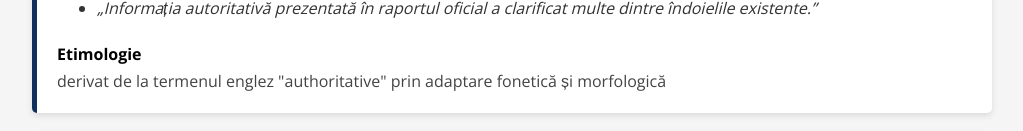
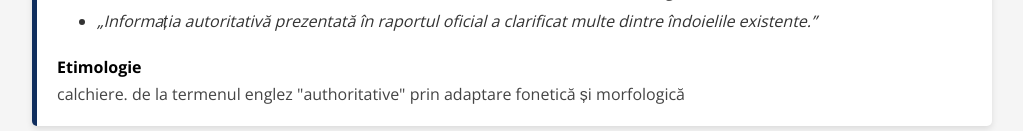
Before and after one commit to iuliuvisovan/nonlogisme, a React (Create React App) app: page / in a window 1280 px wide. Shown: the part 11604-11735 px from the top of the page, without its empty margins (128-1151 px from the left). Built offline with nearby package versions, Linux system fonts and the light colour scheme.

Commit message:
Some more image and stuff

```diff
--- a/src/word-list.js
+++ b/src/word-list.js
@@ -345,7 +345,7 @@ const wordList = [
       'Publicația aceasta este considerată o sursă autoritativă în domeniul tehnologiei.',
       'Informația autoritativă prezentată în raportul oficial a clarificat multe dintre îndoielile existente.',
     ],
-    etymology: 'derivat de la termenul englez "authoritative" prin adaptare fonetică și morfologică',
+    etymology: 'calchiere. de la termenul englez "authoritative" prin adaptare fonetică și morfologică',
   },
   {
     slug: 'monoplanetar',
```
Also changed, not shown: public/images/fiut.png (added).
